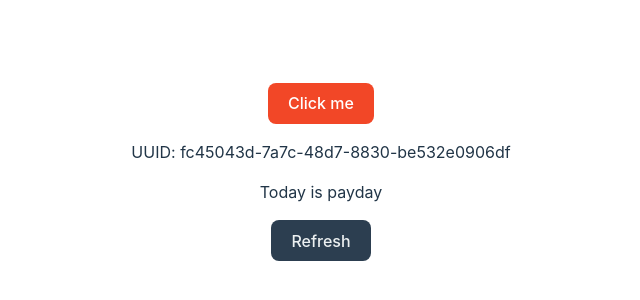
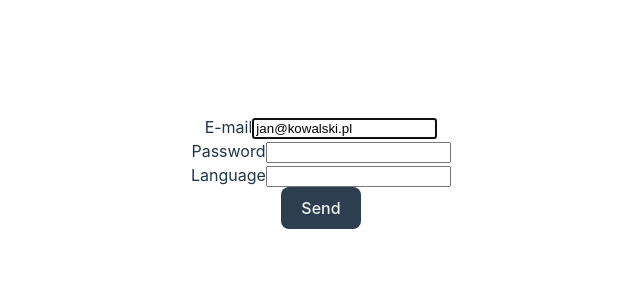
Before and after one commit to patrykomiotek/ocdkrkapp, a React (Vite) app: page / in a window 1280 px wide. Shown: the part 228-528 px from the top of the page, without its empty margins (319-959 px from the left). Built offline with nearby package versions, Linux system fonts and the light colour scheme.

Commit message:
feat: move registration logic to parent component

```diff
--- a/src/App.tsx
+++ b/src/App.tsx
@@ -6,6 +6,7 @@ import { RegistrationFormRefsCustomInput } from "./components/RegistrationFormRe
 import { RegistrationFormState } from "./components/RegistrationFormState";
 
 import { Text, Button, MagicButton } from "./ui";
+import { RegistrationPage } from "./pages/RegistrationPage";
 // import { Text } from "./ui/Text/Text";
 // import { Text as Kaczka } from "./ui/Text/Text";
 
@@ -36,17 +37,19 @@ function App() {
         Hello world!
       </h1> */}
       <div>
-        <MagicButton
+        <RegistrationPage />
+
+        {/* <MagicButton
           ref={buttonRef}
           label="Click me"
           onMouseEnter={handleMouseEnter}
           onMouseLeave={handleMouseLeave}
-        />
+        /> */}
 
         {/* <RegistrationFormRefsCustomInput /> */}
         {/* <RegistrationFormRefs /> */}
         {/* <RegistrationFormState /> */}
-        <Generator />
+        {/* <Generator /> */}
         {/* <Button label="Click me" type="submit" /> */}
         {/* <Button label="Click me" bgColor="carrot" color="emerald" /> */}
       </div>
--- a/src/components/RegistrationFormRefsCustomInput/RegistrationFormRefsCustomInput.tsx
+++ b/src/components/RegistrationFormRefsCustomInput/RegistrationFormRefsCustomInput.tsx
@@ -1,7 +1,16 @@
 import { ChangeEventHandler, FormEventHandler, useRef, useEffect } from "react";
 import { Button, Input } from "../../ui";
+import { RegistrationFormData } from "../../pages/RegistrationPage";
 
-export const RegistrationFormRefsCustomInput = () => {
+type Props = {
+  onSubmit: (data: RegistrationFormData) => void;
+  values?: RegistrationFormData;
+};
+
+export const RegistrationFormRefsCustomInput = ({
+  values,
+  onSubmit,
+}: Props) => {
   const emailFiledRef = useRef<HTMLInputElement>(null);
   const passwordFiledRef = useRef<HTMLInputElement>(null);
   const languageFiledRef = useRef<HTMLInputElement>(null);
@@ -13,10 +22,10 @@ export const RegistrationFormRefsCustomInput = () => {
 
   const handleSubmit: FormEventHandler = (event) => {
     event.preventDefault();
-    console.log({
-      email: emailFiledRef.current?.value,
-      password: passwordFiledRef.current?.value,
-      language: languageFiledRef.current?.value,
+    onSubmit({
+      email: emailFiledRef.current?.value || "",
+      password: passwordFiledRef.current?.value || "",
+      language: languageFiledRef.current?.value || "",
     });
     // console.log(state);
   };
@@ -49,10 +58,19 @@ export const RegistrationFormRefsCustomInput = () => {
         ref={emailFiledRef}
         label="E-mail"
         type="email"
-        defaultValue="jan@kowalski.pl"
+        defaultValue={values?.email}
       />
-      <Input ref={passwordFiledRef} label="Password" type="password" />
-      <Input ref={languageFiledRef} label="Language" />
+      <Input
+        ref={passwordFiledRef}
+        label="Password"
+        type="password"
+        defaultValue={values?.password}
+      />
+      <Input
+        ref={languageFiledRef}
+        label="Language"
+        defaultValue={values?.language}
+      />
 
       <Button type="submit" label="Send" />
     </form>
--- /dev/null
+++ b/src/pages/RegistrationPage.tsx
@@ -0,0 +1,20 @@
+import { RegistrationFormRefsCustomInput } from "../components/RegistrationFormRefsCustomInput";
+
+export interface RegistrationFormData {
+  email?: string;
+  password?: string;
+  language?: string;
+}
+
+export const RegistrationPage = () => {
+  const handleSubmit = (data: RegistrationFormData) => {
+    console.log(data);
+  };
+
+  return (
+    <RegistrationFormRefsCustomInput
+      onSubmit={handleSubmit}
+      values={{ email: "jan@kowalski.pl" }}
+    />
+  );
+};
```
Also changed, not shown: 1 other file (tests, documents, lock files or other folders).
